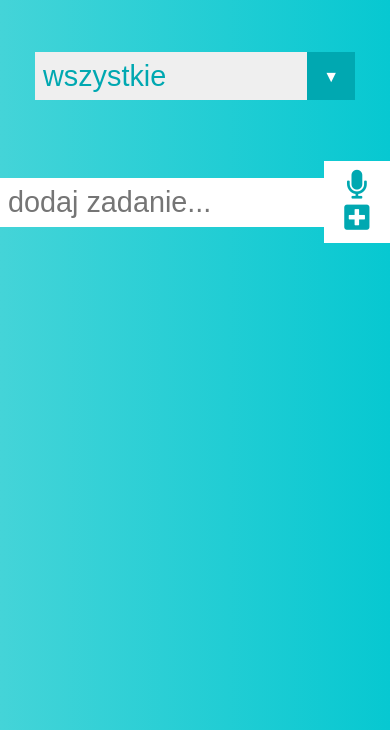
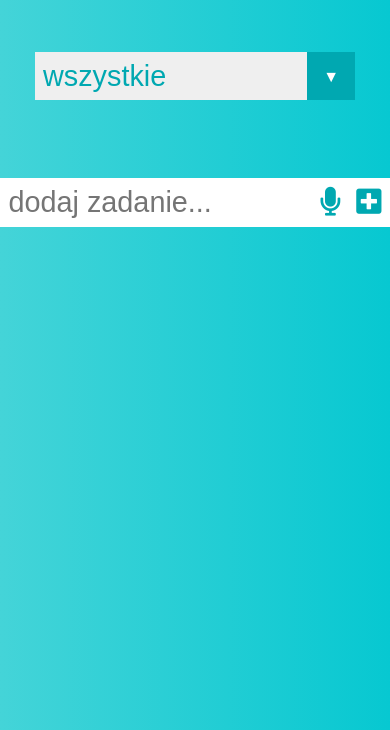
Before and after one commit to linkeusblind/elements, a plain HTML site: page todo-list/lista-zakupow.html in a window 390 px wide. Shown: the part 114-844 px from the top of the page. Drawn offline with nearby package versions, Linux system fonts and the light colour scheme.

Commit message:
style microphone

```diff
--- a/todo-list/css/style.scss
+++ b/todo-list/css/style.scss
@@ -68,16 +68,25 @@ form button:hover {
     background: $mainColor;
 }
 
-a {
+.speakBtn {
+    padding: 0.5rem;
+    font-size: 1.8rem;
+    border: none;
+    background: white;
+    color: $mainColor;
+    background: white;
+    font-size: 1.8rem;
+    cursor: pointer;
+    transition: all 0.3s ease;
     text-decoration: none;
-    color: $mainColor;
 }
 a:hover{
     color: white;
+    background: $mainColor;
 }
 
 .todo-input {
-    width: 83vw;
+    width: 80vw;
 }
 
 .todo-container {
--- a/todo-list/lista-zakupow.html
+++ b/todo-list/lista-zakupow.html
@@ -70,10 +70,10 @@
     </div>
     <form>
         <input type="text" class="todo-input" placeholder="dodaj zadanie...">
-        <button class="todo-button" type="submit">
             <a href="#" class="speakBtn">
                 <i class="fas fa-microphone"></i>
             </a>
+        <button class="todo-button" type="submit">
             <i class="fas fa-plus-square"></i>
         </button>
     </form>
```
Also changed, not shown: todo-list/css/style.css, 1 other file.
